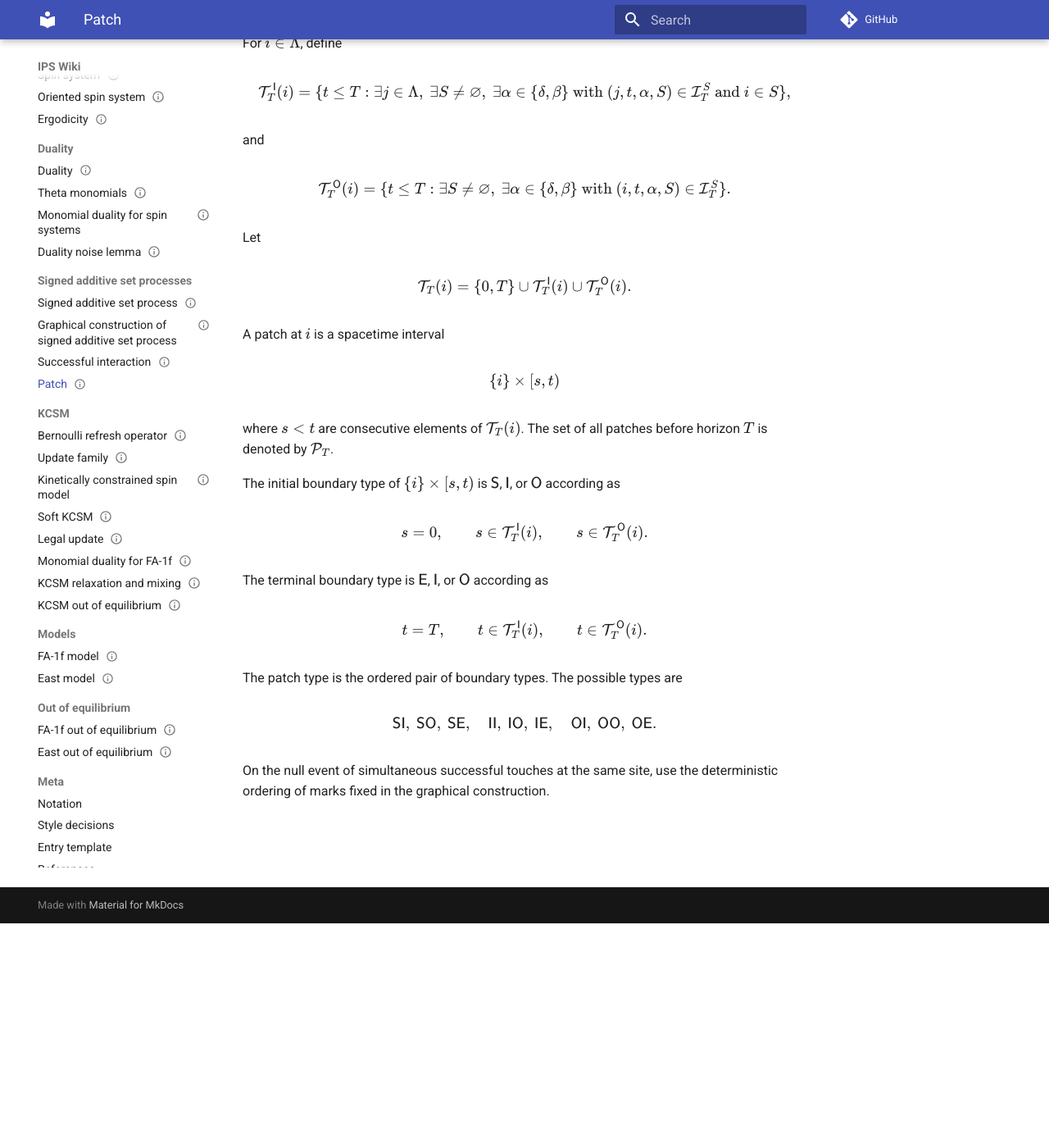
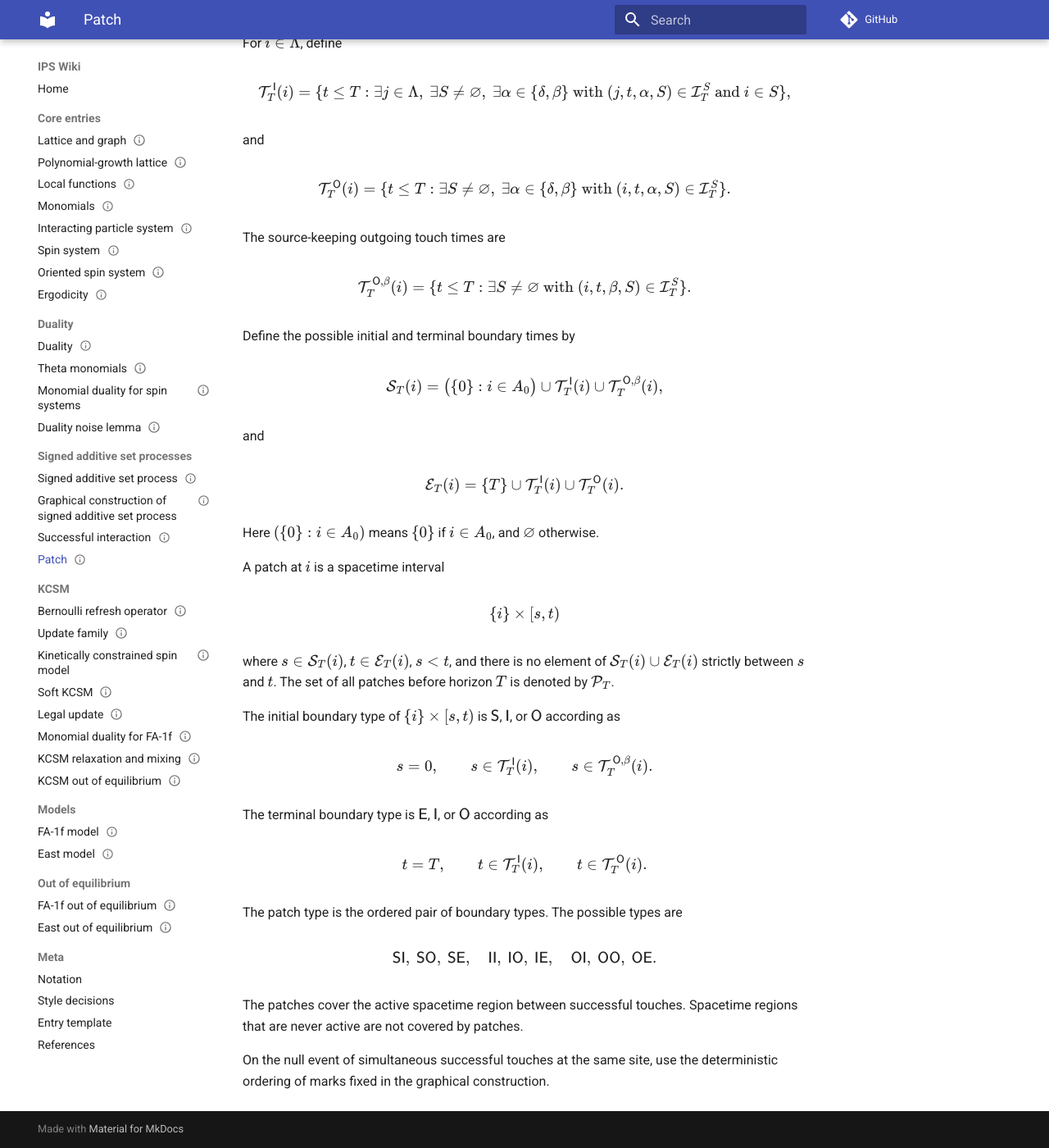
Before and after one commit to maciejgluchowski86-beep/ips-wiki, an MkDocs documentation site: the page built from docs/entries/patch.md, in a window 1280 px wide and 1400 px high, scrolled down 274 px. Shown: the whole window at 82% size. Built offline with MkDocs 1.6.1 and Material for MkDocs 9.7.7, drawn with Linux system fonts in a browser that asks for light colours; comment, search, counter and statistics services are not loaded.

Commit message:
Fix patch definition to cover active spacetime

```diff
--- a/docs/entries/patch.md
+++ b/docs/entries/patch.md
@@ -32,13 +32,34 @@ $$
 \text{ with }(i,t,\alpha,S)\in\mathcal I_T^S\}.
 $$
 
-Let
+The source-keeping outgoing touch times are
 
 $$
-\mathcal T_T(i)
+\mathcal T_T^{\mathsf O,\beta}(i)
 =
-\{0,T\}\cup\mathcal T_T^{\mathsf I}(i)\cup\mathcal T_T^{\mathsf O}(i).
+\{t\le T:\exists S\ne\vn
+\text{ with }(i,t,\beta,S)\in\mathcal I_T^S\}.
 $$
+
+Define the possible initial and terminal boundary times by
+
+$$
+\mathcal S_T(i)
+=
+\bigl(\{0\}:i\in A_0\bigr)
+\cup\mathcal T_T^{\mathsf I}(i)
+\cup\mathcal T_T^{\mathsf O,\beta}(i),
+$$
+
+and
+
+$$
+\mathcal E_T(i)
+=
+\{T\}\cup\mathcal T_T^{\mathsf I}(i)\cup\mathcal T_T^{\mathsf O}(i).
+$$
+
+Here \((\{0\}:i\in A_0)\) means \(\{0\}\) if \(i\in A_0\), and \(\vn\) otherwise.
 
 A patch at \(i\) is a spacetime interval
 
@@ -46,7 +67,7 @@ $$
 \{i\}\times [s,t)
 $$
 
-where \(s<t\) are consecutive elements of \(\mathcal T_T(i)\). The set of all patches before horizon \(T\) is denoted by \(\mathcal P_T\).
+where \(s\in\mathcal S_T(i)\), \(t\in\mathcal E_T(i)\), \(s<t\), and there is no element of \(\mathcal S_T(i)\cup\mathcal E_T(i)\) strictly between \(s\) and \(t\). The set of all patches before horizon \(T\) is denoted by \(\mathcal P_T\).
 
 The initial boundary type of \(\{i\}\times[s,t)\) is \(\mathsf S\), \(\mathsf I\), or \(\mathsf O\) according as
 
@@ -55,7 +76,7 @@ s=0,
 \qquad
 s\in\mathcal T_T^{\mathsf I}(i),
 \qquad
-s\in\mathcal T_T^{\mathsf O}(i).
+s\in\mathcal T_T^{\mathsf O,\beta}(i).
 $$
 
 The terminal boundary type is \(\mathsf E\), \(\mathsf I\), or \(\mathsf O\) according as
@@ -76,4 +97,6 @@ $$
 \mathsf{OI},\ \mathsf{OO},\ \mathsf{OE}.
 $$
 
+The patches cover the active spacetime region between successful touches. Spacetime regions that are never active are not covered by patches.
+
 On the null event of simultaneous successful touches at the same site, use the deterministic ordering of marks fixed in the graphical construction.
```
